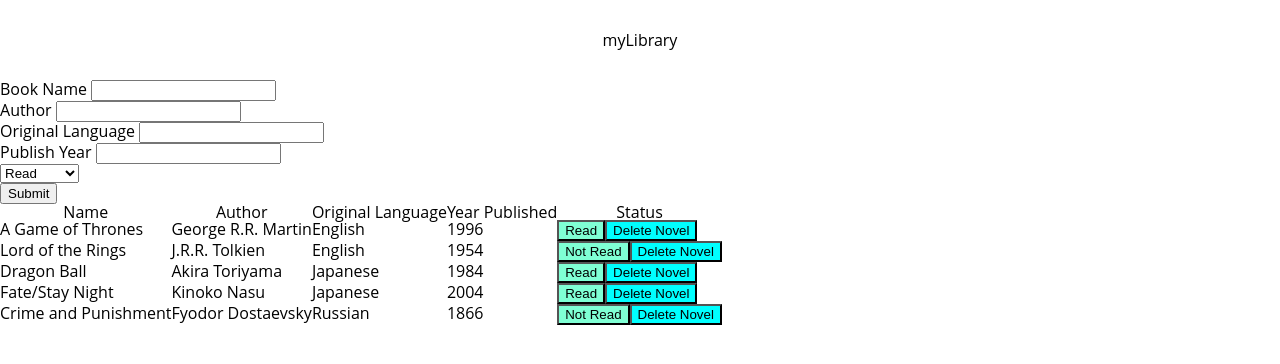
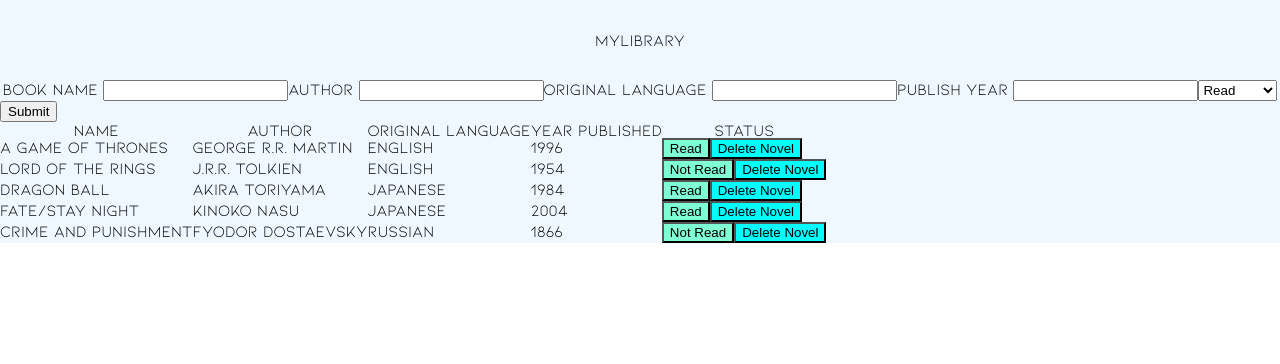
Before and after one commit to gitSuki/library, a plain HTML site: page index.html in a window 1280 px wide. Drawn offline with Linux system fonts and the light colour scheme.

Commit message:
update fontstyle

```diff
--- a/index.html
+++ b/index.html
@@ -10,9 +10,10 @@
     <script src="./script.js" defer></script>
 </head>
 <body>
-    <div>
+    <div class="contents">
+        <div class="input-section">
             <p id="header">myLibrary</p>
-        <div>
+            <div class="input-area">
                 <div>
                     <label for="book-name">Book Name</label>
                     <input type="text" id="book_name" name="book_name">
@@ -50,5 +51,6 @@
                 <th>Status</th>
             </tr>
         </table>
+    </div>
 </body>
 </html>
--- a/styles.css
+++ b/styles.css
@@ -49,8 +49,21 @@ table {
 
 /* Custom CSS below */
 
+@font-face {
+    font-family: kiona-regular;
+    src: url(./resources/Kiona-Regular.ttf);
+}
+
 :root {
-    font-family: "Open Sans", "Helvetica Neue", Helvetica, Arial, sans-serif;
+    font-family: kiona-regular, "Open Sans", "Helvetica Neue", Helvetica, Arial, sans-serif;
+}
+
+.contents {
+	background-color: aliceblue;
+}
+
+.input-section {
+	justify-content: center;
 }
 
 #header {
@@ -58,15 +71,14 @@ table {
     padding: 2em;
 }
 
+.input-area {
+	display: flex;
+	justify-content: center;
+}
+
 #footer {
     text-align: center;
     padding: 2em;
-}
-
-#body {
-    display: flex;
-    height: 48em;
-    background-color: rgb(247, 245, 245);
 }
 
 .delete-button {
```
Also changed, not shown: resources/Kiona-Regular.ttf (added). Lines whose indentation alone changed are shown as unchanged.
